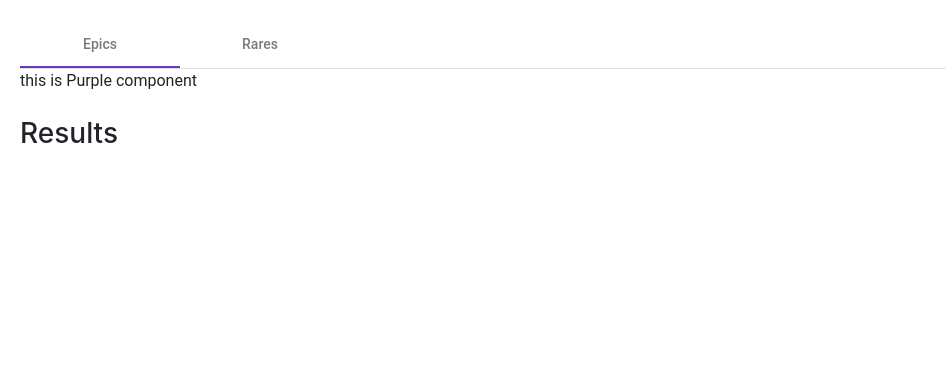
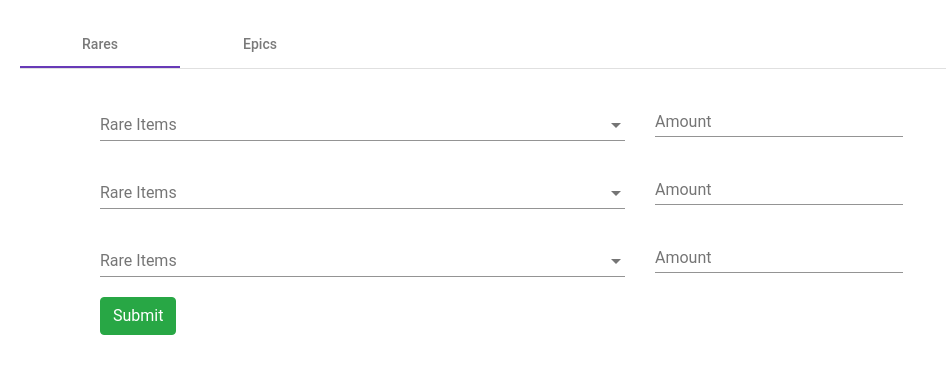
Before and after one commit to fbilgen/angular-aubbpk-murloc-trading-quest, an Angular app: page / in a window 1280 px wide. Shown: the top 374 px of the page, without its empty margins (0-946 px from the left). Built offline with nearby package versions, Linux system fonts and the light colour scheme.

Commit message:
Rare component naming change is completed

```diff
--- a/src/app/app.component.html
+++ b/src/app/app.component.html
@@ -1,18 +1,15 @@
 <mat-tab-group>
+	<mat-tab label="Rares">
+	  <app-rare (rareTargets)="prepareRares($event)"></app-rare>
+		<br>
+    <div class="jumbotron" *ngFor="let item of blueResult">
+        <label [class]="item.color">  {{item.name}} ({{item.amount}}) </label>
+        <div *ngFor="let ingredient of item.ingredients">
+          <label [class]="ingredient.color">{{ingredient.name}} ({{ingredient.amount}}) </label>
+        </div>
+    </div>
+	</mat-tab>
 	<mat-tab label="Epics">
 		<app-epic></app-epic>
 	</mat-tab>
-	<mat-tab label="Rares">
-		<app-rare (rareTargets)="prepareRares($event)"></app-rare>
-	</mat-tab>
 </mat-tab-group>
-
-
-<br>
-<h3> Results </h3>
-<div class="jumbotron" *ngFor="let item of blueResult">
-    <label [class]="item.color">  {{item.name}} ({{item.amount}}) </label>
-    <div *ngFor="let ingredient of item.ingredients">
-      <label [class]="ingredient.color">{{ingredient.name}} ({{ingredient.amount}}) </label>
-    </div>
-</div>
--- a/src/app/rare/rare.component.html
+++ b/src/app/rare/rare.component.html
@@ -1,13 +1,14 @@
 <div class="container">
+  <br>
 <form [formGroup]="raresForm" (ngSubmit)="getRareTargets()">
-  <div formGroupName='blue1'>
+  <div formGroupName='rare1'>
 	<mat-form-field class="col-6">
 		<mat-label>
-			Blue Items
+			Rare Items
 		</mat-label>
 		<mat-select formControlName="name">
-			<mat-option *ngFor="let blue of blues" [value]="blue.name">
-				{{blue.name}}
+			<mat-option *ngFor="let rare of rares" [value]="rare.name">
+				{{rare.name}}
 			</mat-option>
 		</mat-select>
 	</mat-form-field>
@@ -18,14 +19,14 @@
 		<input formControlName="amount" class="amount-box" matInput type="number" min=1 max=10>
   </mat-form-field>
 </div>
-<div formGroupName='blue2'>
+<div formGroupName='rare2'>
 <mat-form-field class="col-6">
   <mat-label>
-     Blue Items
+     Rare Items
     </mat-label>
      <mat-select formControlName="name">
-    <mat-option *ngFor="let blue of blues" [value]="blue.name">
-      {{blue.name}}
+    <mat-option *ngFor="let rare of rares" [value]="rare.name">
+      {{rare.name}}
     </mat-option>
   </mat-select>
 </mat-form-field>
@@ -36,14 +37,14 @@
     	<input formControlName='amount' class="amount-box" matInput type="number" min=1 max=10>
   </mat-form-field>
 </div>
-<div formGroupName='blue3'>
+<div formGroupName='rare3'>
 <mat-form-field class="col-6">
   <mat-label>
-      Blue Items
+      Rare Items
     </mat-label>
      <mat-select formControlName='name'>
-    <mat-option *ngFor="let blue of blues" [value]="blue.name">
-      {{blue.name}}
+    <mat-option *ngFor="let rare of rares" [value]="rare.name">
+      {{rare.name}}
     </mat-option>
   </mat-select>
 </mat-form-field>
--- a/src/app/rare/rare.component.ts
+++ b/src/app/rare/rare.component.ts
@@ -12,7 +12,7 @@ import { Item, Ingredient } from '.././app.models';
 })
 export class RareComponent {
   raresForm: FormGroup;
-  blues: Item[];
+  rares: Item[];
 
   @Output() rareTargets = new EventEmitter<Ingredient[]>();
 
@@ -25,12 +25,12 @@ export class RareComponent {
   ngOnInit() {
     // initialize the form
     this.raresForm = this.formBuilder.group({
-      blue1: this.formBuilder.group({ name: [''], amount: [''] }),
-      blue2: this.formBuilder.group({ name: [''], amount: [''], }),
-      blue3: this.formBuilder.group({ name: [''], amount: [''] })
+      rare1: this.formBuilder.group({ name: [''], amount: [''] }),
+      rare2: this.formBuilder.group({ name: [''], amount: [''], }),
+      rare3: this.formBuilder.group({ name: [''], amount: [''] })
     });
 
-    this.blues = this.ingredientService.getRares();
+    this.rares = this.ingredientService.getRares();
   }
 
 
@@ -48,8 +48,5 @@ export class RareComponent {
 
     this.rareTargets.emit(target);
 
-
-    // console.log(this.bluesForm.value as FormArray);
-    // console.log(this.bluesForm.get('blue1').value);
   }
 }
```
